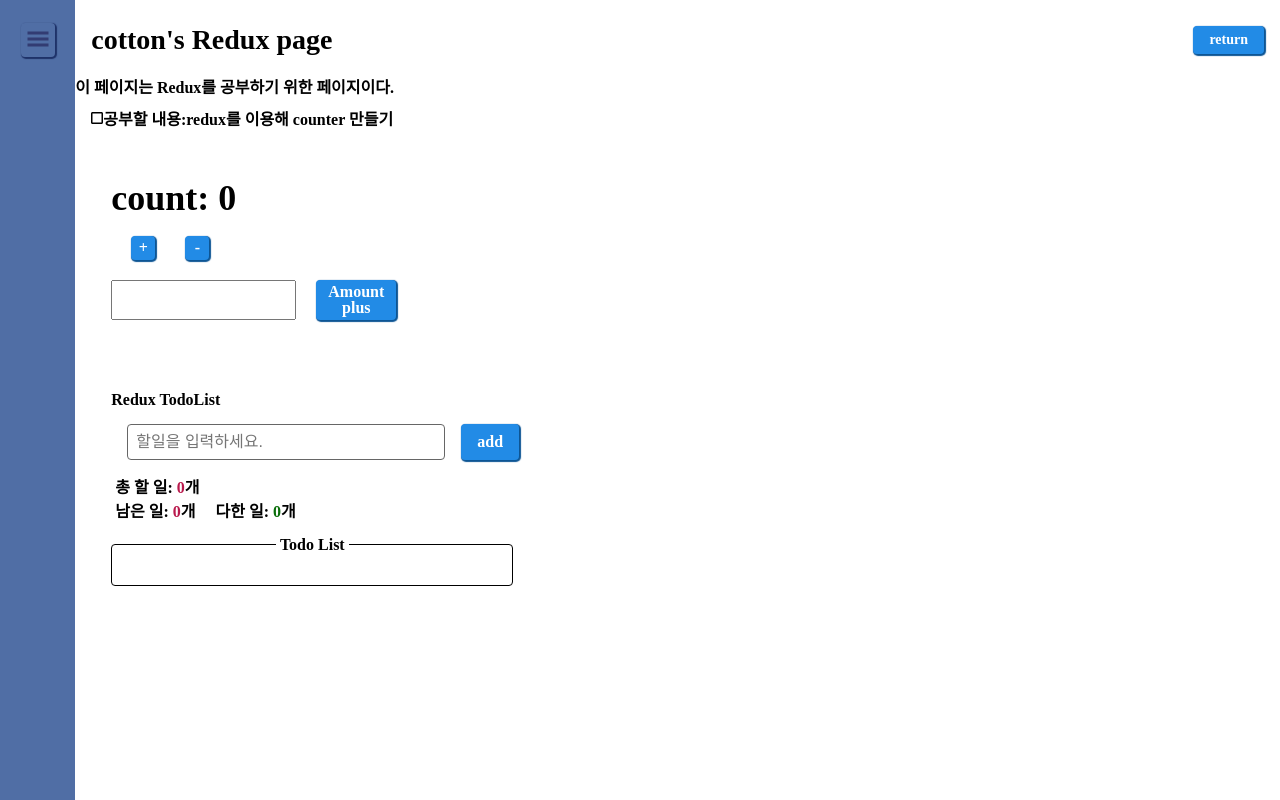
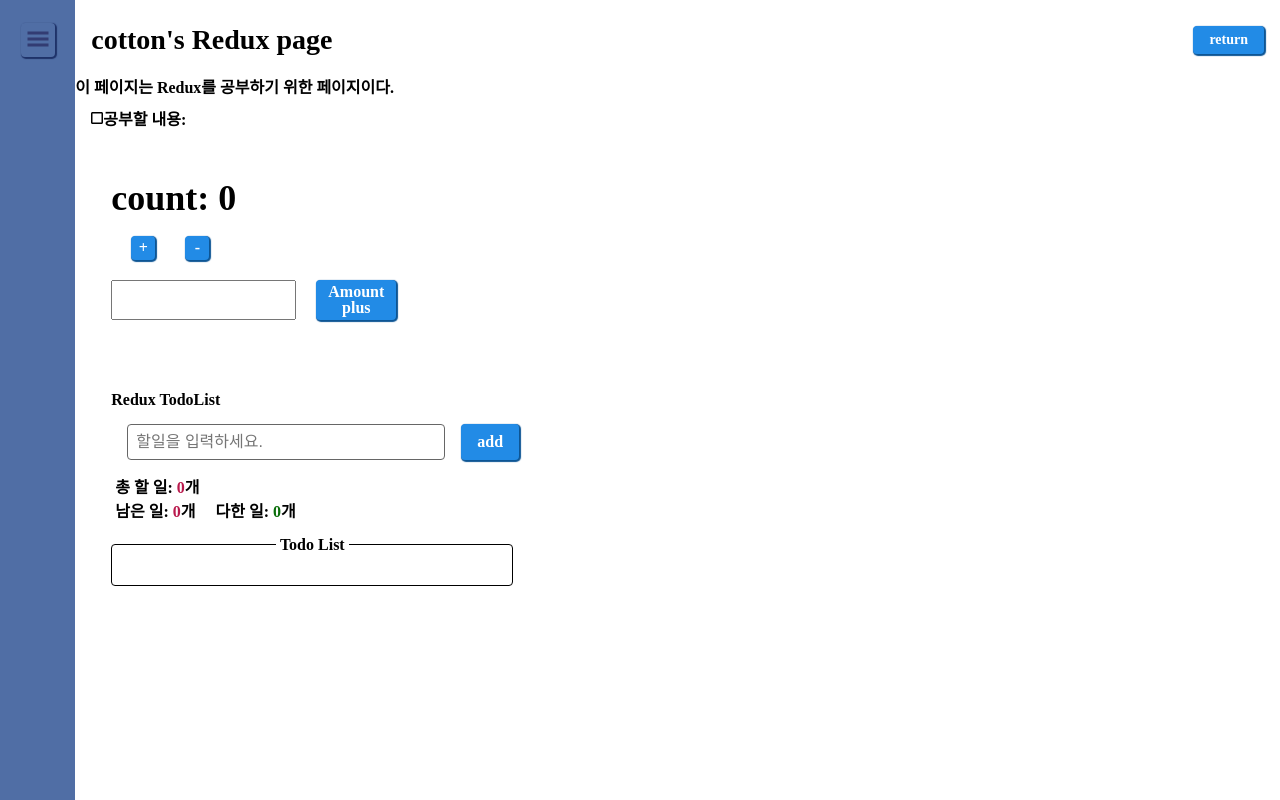
Before and after one commit to beomseok37/nextjs-practice, a Next.js app in the folder follow-todolist/: page /redux in a window 1280 px wide. Built offline with nearby package versions, Linux system fonts and the light colour scheme; a web font is replaced by a local one.

Commit message:
chore: 상수 추가

```diff
--- a/follow-todolist/src/constant/page.ts
+++ b/follow-todolist/src/constant/page.ts
@@ -2,12 +2,14 @@ const BOX_PAGE_CONTENT = `todolist 상태관리 하는 법 (벨로퍼트님의
     예정)`;
 const BUTTON_PAGE_CONTENT = `컴포넌트 만들기 기초, component의 rest props, styled in
 js(emotion), mixin 연습`;
-const REDUX_PAGE_CONTENT = `redux를 이용해 counter 만들기`;
+const REDUX_COUNT_CONTENT = `redux를 이용해 counter 만들기`;
+const REDUX_TODO_LIST_CONTENT = `redux를 이용해 todo list 만들기`;
 const REACT_HOOKS_PAGE_CONTENT = `react-hooks인 useMemo와 useCallback을 공부하는 페이지입니다.`;
 
 export {
   BOX_PAGE_CONTENT,
   BUTTON_PAGE_CONTENT,
-  REDUX_PAGE_CONTENT,
+  REDUX_COUNT_CONTENT,
+  REDUX_TODO_LIST_CONTENT,
   REACT_HOOKS_PAGE_CONTENT,
 };
```
